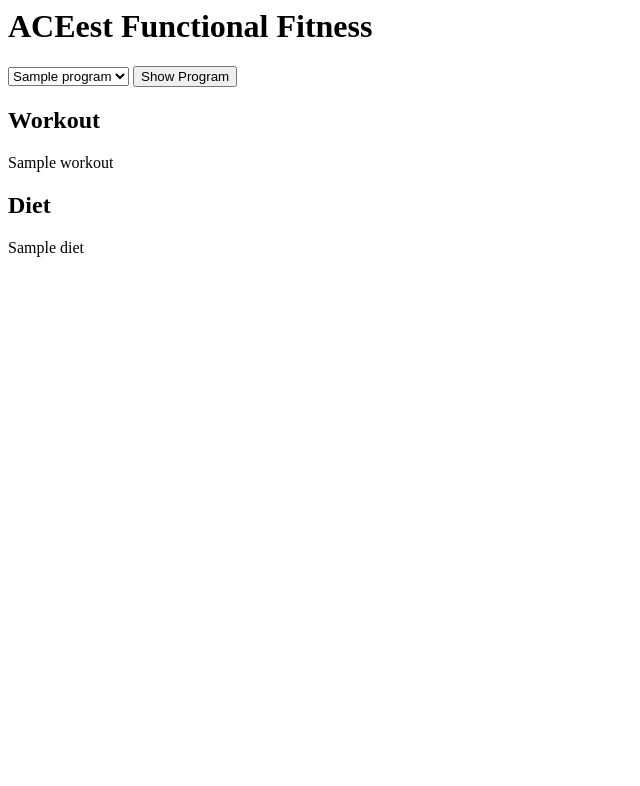
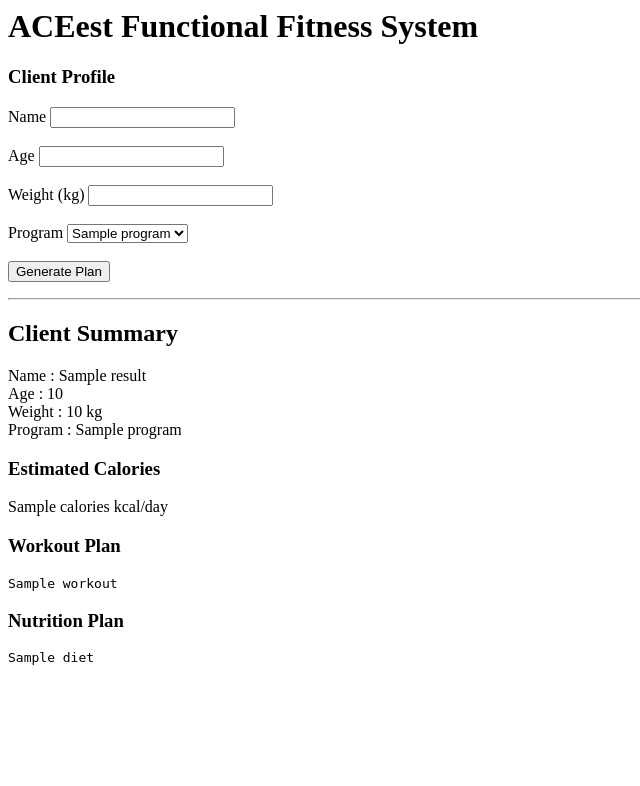
Before and after one commit to 2024tm93574-Raghu/aceest-devops-assignment, a Flask app: template templates/index.html in a window 1280 px wide. Shown: the top 786 px of the page, without its empty margins (0-640 px from the left). Run offline with Flask 3, Linux system fonts and the light colour scheme; the template is opened without the code that fills it: most values are stand-ins (such as "Sample title", 1, 10 or a date in 2020).

Commit message:
Added client profile form and calorie estimation with name, age, weight.

```diff
--- a/app.py
+++ b/app.py
@@ -4,30 +4,76 @@ app = Flask(__name__)
 
 programs = {
     "Fat Loss": {
-        "workout": "Squats, HIIT, Deadlifts",
-        "diet": "Egg whites, chicken, fish"
+        "workout": """Mon: Squats + Core
+Tue: HIIT Cardio
+Wed: Bench Press
+Thu: Deadlift
+Fri: Zone 2 Cardio""",
+        "diet": """Breakfast: Egg Whites + Oats
+Lunch: Chicken + Brown Rice
+Dinner: Fish + Millet""",
+        "calorie_factor": 22
     },
+
     "Muscle Gain": {
-        "workout": "Squat, Bench, Deadlift",
-        "diet": "Eggs, Biryani, Protein"
+        "workout": """Mon: Squat
+Tue: Bench Press
+Wed: Deadlift
+Thu: Front Squat
+Fri: Rows""",
+        "diet": """Breakfast: Eggs + Oats
+Lunch: Chicken Biryani
+Dinner: Mutton Curry""",
+        "calorie_factor": 35
     },
+
     "Beginner": {
-        "workout": "Pushups, Air squats",
-        "diet": "Balanced diet"
+        "workout": """Full Body Circuit
+Pushups
+Air Squats
+Ring Rows""",
+        "diet": """Balanced Diet
+Idli / Dosa
+Rice + Dal""",
+        "calorie_factor": 26
     }
 }
 
 @app.route("/", methods=["GET","POST"])
 def index():
-    selected_program = None
+
+    result = None
+
     if request.method == "POST":
-        program = request.form["program"]
-        selected_program = programs.get(program)
+
+        name = request.form.get("name")
+        age = request.form.get("age")
+        weight = request.form.get("weight")
+        program = request.form.get("program")
+
+        if not weight:
+            return render_template("index.html", programs=programs.keys())
+
+        weight = float(weight)
+
+        p = programs[program]
+
+        calories = int(weight * p["calorie_factor"])
+
+        result = {
+            "name": name,
+            "age": age,
+            "weight": weight,
+            "program": program,
+            "workout": p["workout"],
+            "diet": p["diet"],
+            "calories": calories
+        }
 
     return render_template(
         "index.html",
         programs=programs.keys(),
-        selected_program=selected_program
+        result=result
     )
 
 if __name__ == "__main__":
--- a/templates/index.html
+++ b/templates/index.html
@@ -1,13 +1,33 @@
 <html>
+
 <head>
 <title>ACEest Fitness</title>
 </head>
 
 <body>
 
-<h1>ACEest Functional Fitness</h1>
+<h1>ACEest Functional Fitness System</h1>
 
 <form method="POST">
+
+<h3>Client Profile</h3>
+
+Name
+<input type="text" name="name" required>
+
+<br><br>
+
+Age
+<input type="number" name="age" required>
+
+<br><br>
+
+Weight (kg)
+<input type="number" step="0.1" name="weight" required>
+
+<br><br>
+
+Program
 <select name="program">
 
 {% for p in programs %}
@@ -16,16 +36,34 @@
 
 </select>
 
-<button type="submit">Show Program</button>
+<br><br>
+
+<button type="submit">Generate Plan</button>
+
 </form>
 
-{% if selected_program %}
+{% if result %}
 
-<h2>Workout</h2>
-<p>{{selected_program.workout}}</p>
+<hr>
 
-<h2>Diet</h2>
-<p>{{selected_program.diet}}</p>
+<h2>Client Summary</h2>
+
+Name : {{result.name}} <br>
+Age : {{result.age}} <br>
+Weight : {{result.weight}} kg <br>
+Program : {{result.program}} <br>
+
+<h3>Estimated Calories</h3>
+
+{{result.calories}} kcal/day
+
+<h3>Workout Plan</h3>
+
+<pre>{{result.workout}}</pre>
+
+<h3>Nutrition Plan</h3>
+
+<pre>{{result.diet}}</pre>
 
 {% endif %}
 
```
